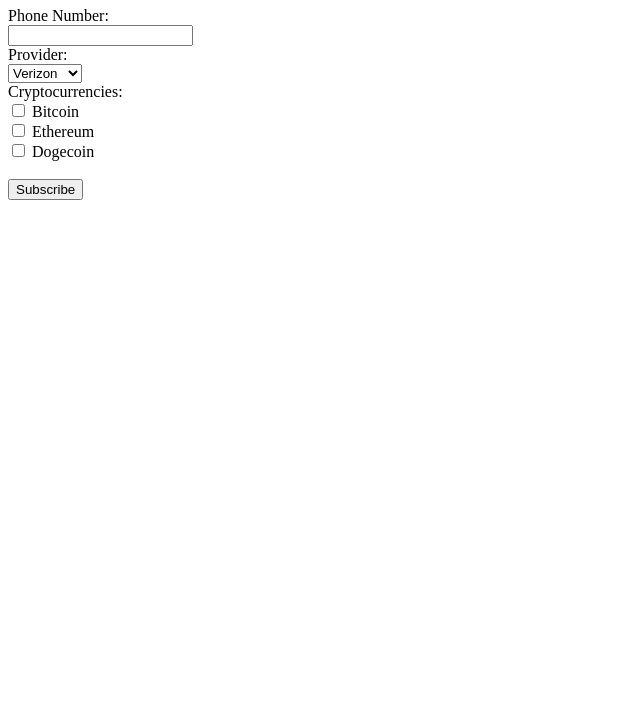
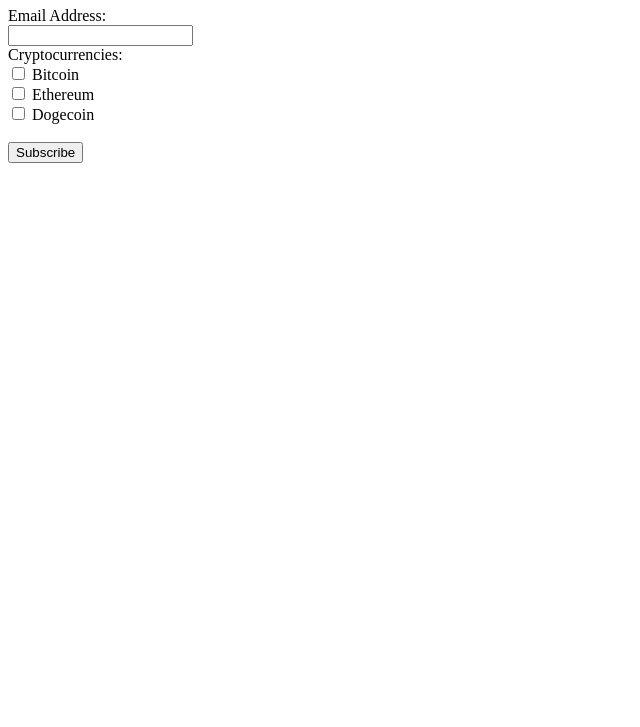
Before and after one commit to Martin9803/crypto-watcher.github.io, a plain HTML site: page index.html in a window 1280 px wide. Shown: the part 73-800 px from the top of the page, without its empty margins (0-640 px from the left). Drawn offline with Linux system fonts and the light colour scheme.

Commit message:
Update index.html

```diff
--- a/index.html
+++ b/index.html
@@ -6,15 +6,8 @@
 <body>
     <h1>Subscribe to Crypto Price Updates</h1>
     <form action="https://33e5ilmllf.execute-api.us-east-2.amazonaws.com/prod/subscribe" method="post">
-        <label for="phone">Phone Number:</label><br>
-        <input type="text" id="phone" name="phone"><br>
-        <label for="provider">Provider:</label><br>
-        <select id="provider" name="provider">
-            <option value="1">Verizon</option>
-            <option value="2">AT&T</option>
-            <option value="3">T-Mobile</option>
-            <option value="4">Sprint</option>
-        </select><br>
+        <label for="email">Email Address:</label><br>
+        <input type="email" id="email" name="email"><br>
         <label for="cryptos">Cryptocurrencies:</label><br>
         <input type="checkbox" id="bitcoin" name="cryptos" value="bitcoin"> Bitcoin<br>
         <input type="checkbox" id="ethereum" name="cryptos" value="ethereum"> Ethereum<br>
```
